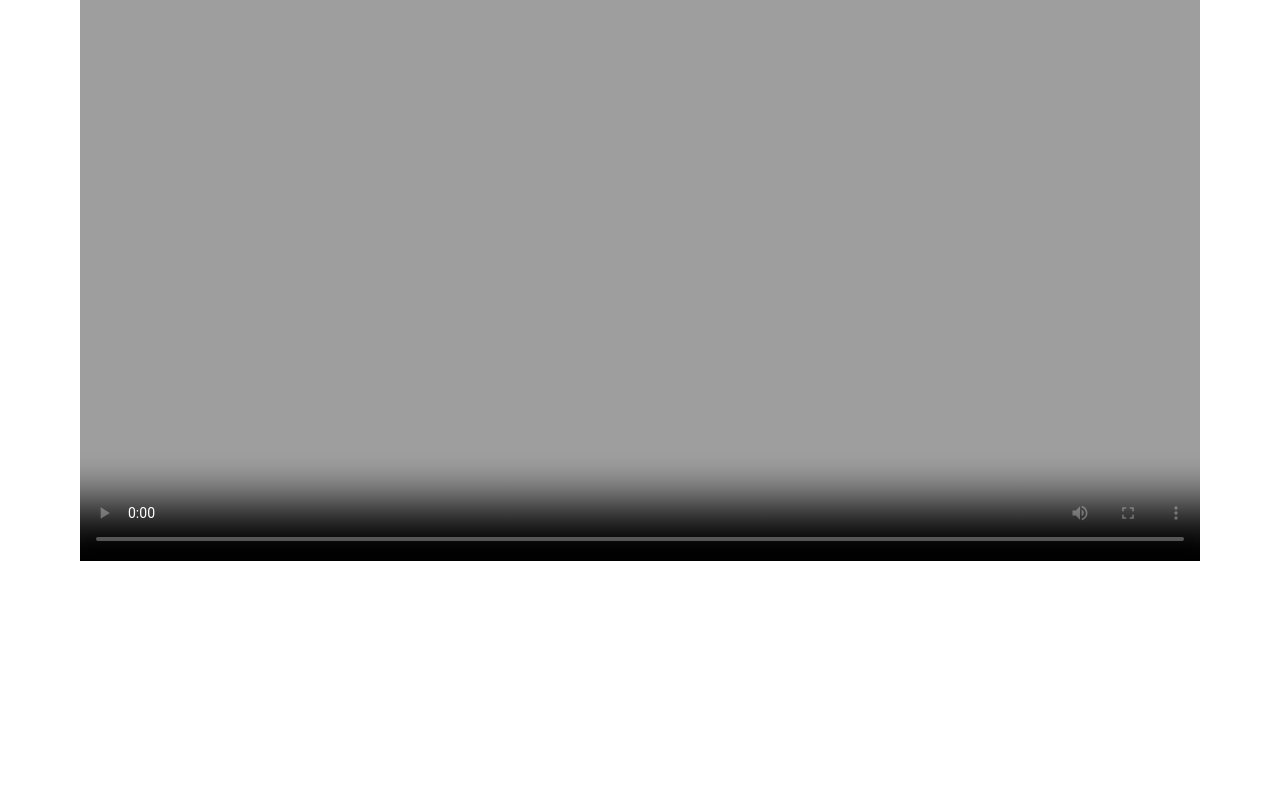
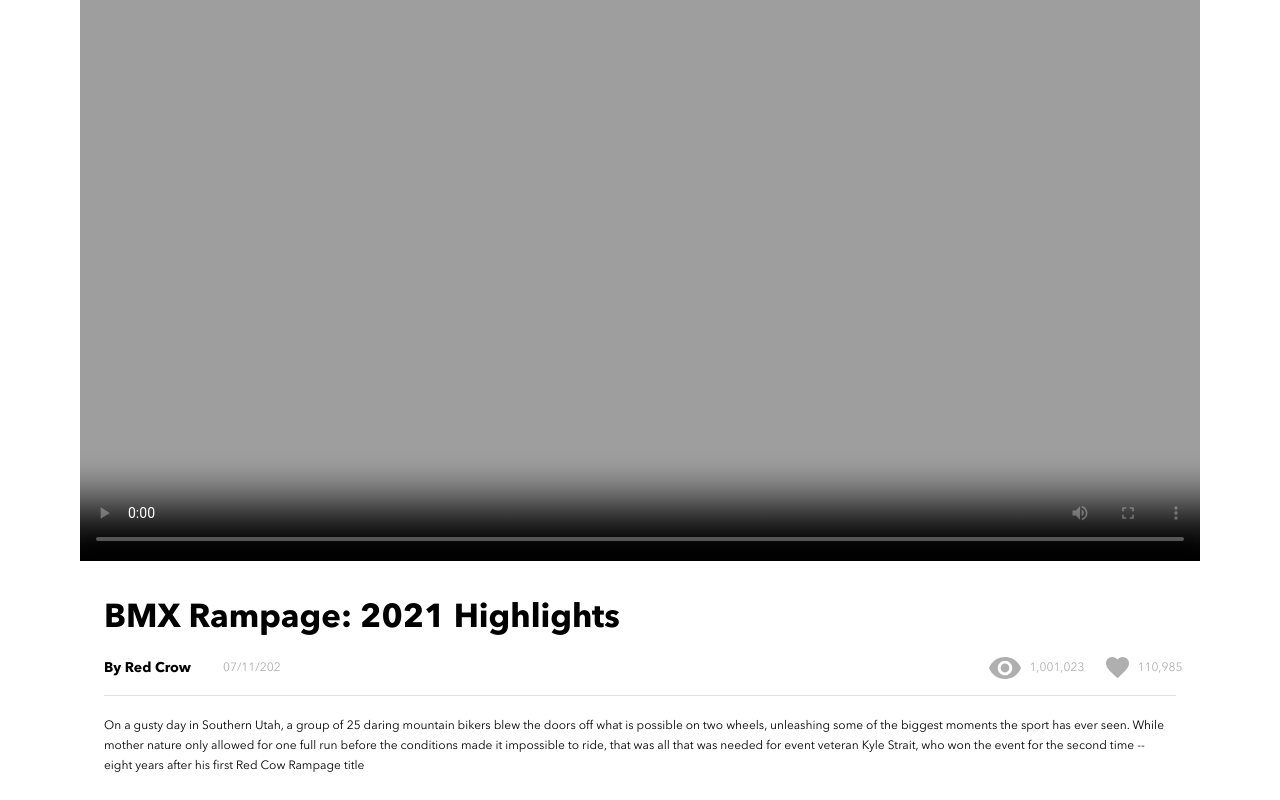
Before and after one commit to pbrosamond/paula-brunner-brainflix, a React (Create React App) app: page / in a window 1280 px wide. Shown: the part 369-1169 px from the top of the page. Before the commit the page ends 930 px from the top, so only its background shows below. Built offline with nearby package versions, Linux system fonts and the light colour scheme.

Commit message:
Created description section. Need to make text dynamic. Fix alignment of views and likes

```diff
--- a/src/App.js
+++ b/src/App.js
@@ -1,11 +1,13 @@
 import Header from './components/Header/Header';
 import Hero from './components/Hero/Hero';
+import Description from './components/Description/Description';
 import './App.scss';
 
 function App() {
   return ( <>
     <Header />
     <Hero />
+    <Description />
     </>
   );
 }
--- /dev/null
+++ b/src/components/Description/Description.js
@@ -0,0 +1,32 @@
+import './Description.scss';
+import views from "../../assets/images/Icons/views.svg";
+import likes from "../../assets/images/Icons/likes.svg";
+
+
+
+
+function Description() {
+   return (
+       <section class="description">
+           <h1 class="description__title">BMX Rampage: 2021 Highlights</h1>
+           <div class="description__items">
+               <div class="description__container">
+                   <p class="description__author">By Red Crow</p>
+                   <p class="description__details">07/11/202</p>
+               </div>
+               <div class="description__container">
+                   <div class="description__subcontainer">
+                       <img src={views} alt="Eye Icon"></img>
+                       <p class="description__details">1,001,023</p>
+                   </div>
+                   <div class="description__subcontainer">
+                       <img src={likes} alt="Eye Icon"></img>
+                       <p class="description__details">110,985</p>
+                   </div>
+               </div>
+           </div>
+           <p class="description__text">On a gusty day in Southern Utah, a group of 25 daring mountain bikers blew the doors off what is possible on two wheels, unleashing some of the biggest moments the sport has ever seen. While mother nature only allowed for one full run before the conditions made it impossible to ride, that was all that was needed for event veteran Kyle Strait, who won the event for the second time -- eight years after his first Red Cow Rampage title</p>
+       </section>
+   );
+ }
+  export default Description;
--- /dev/null
+++ b/src/components/Description/Description.scss
@@ -0,0 +1,101 @@
+@use "../../styles/partials/global" as *;
+@use "../../styles/partials/variables" as *;
+@use "../../styles/partials/mixins" as *;
+@use "../../styles/partials/typography" as *;
+
+
+.description {
+   @include flexbox (column, 1rem);
+   @include padding-mobile;
+   background-color: $color-white;
+
+
+       // Start of Responsiveness
+       @include tablet {
+           @include flexbox (column);
+           @include padding-tablet;
+           justify-content: space-between;
+           max-width: 70rem;
+           margin: 0 auto;
+       }
+
+       @include desktop {
+           width: 70rem;
+       }
+
+    &__items {
+        @include flexbox;
+        justify-content: space-between;
+        border-bottom: 1px solid $color-mercury;
+        padding-bottom: 1rem;
+
+        @include tablet {
+            margin-bottom: 1.25rem;
+        }
+    }
+
+    &__container {
+        @include flexbox (column, 1rem);
+
+        @include tablet {
+            @include flexbox (row, 2rem);
+        }
+    }
+
+    &__subcontainer {
+        @include flexbox (row, 1rem);
+
+        @include tablet {
+            @include flexbox (row, 0.5rem);
+        }
+    }
+
+    &__title {
+        margin: 0;
+        padding-bottom: 1rem;
+        border-bottom: 1px solid $color-mercury;
+        @include h1-mobile;
+
+        @include tablet {
+            @include h1-tablet;
+            border-bottom: none;
+        }
+    }
+
+    &__details {
+        @include flexbox;
+        align-items: center;
+        margin: 0;
+        @include h4-mobile;
+        font-weight: $regular;
+        color: $color-silver;
+
+        @include tablet {
+            @include h4-tablet;
+            font-weight: $regular;
+        }
+
+    }
+
+    &__author {
+        margin: 0;
+        @include h3-mobile;
+
+        @include tablet {
+            @include h3-tablet;
+        }
+    }
+
+    &__text {
+        margin: 0;
+        @include h4-mobile;
+        font-weight: $regular;
+
+        @include tablet {
+            @include h4-tablet;
+            font-weight: $regular;
+        }
+    }
+
+
+   }
```
Also changed, not shown: src/components/Main/Main.js (deleted), src/components/Main/Main.scss (deleted).
